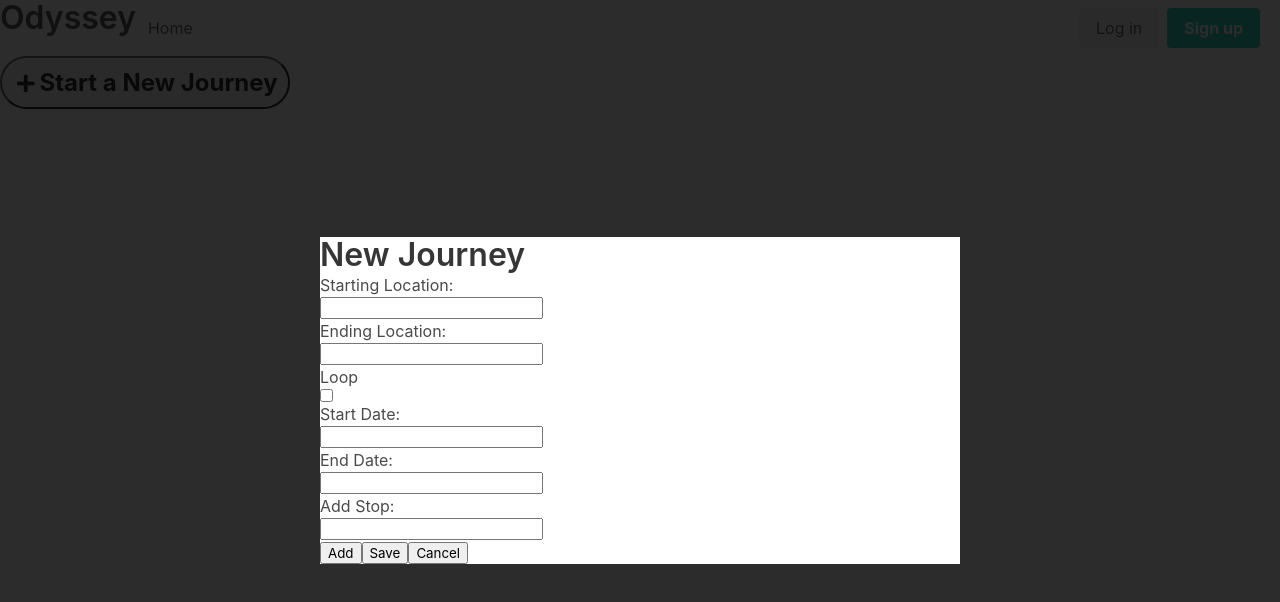
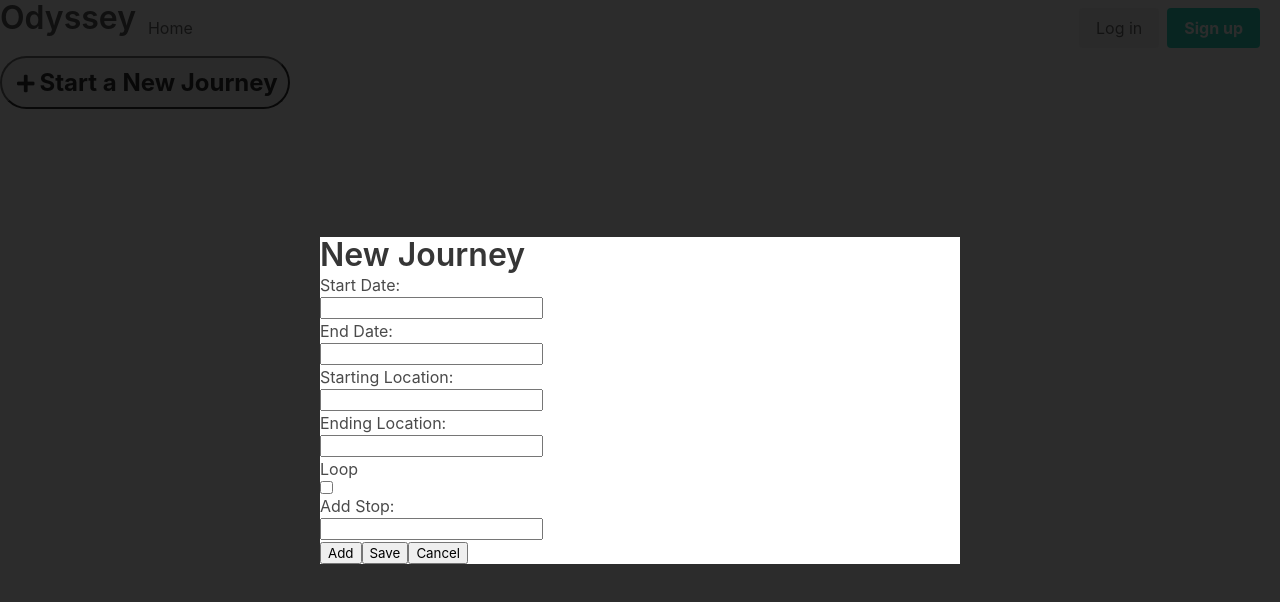
Before and after one commit to hill1635/trip-planner, a React (Create React App) app in the folder client/: page / in a window 1280 px wide. Both pictures are taken after a click on the button "Start a New Journey". Shown: the top 602 px of the page. Built offline with nearby package versions, Linux system fonts and the light colour scheme.

Commit message:
Rearranged options.

```diff
--- a/client/src/components/NewTripModal/index.js
+++ b/client/src/components/NewTripModal/index.js
@@ -23,16 +23,16 @@ function NewTripModal() {
           <h1 className="title">New Journey</h1>
         </div>
         <div className="modal-content">
+            <p>Start Date:</p>
+            <input type="text"></input>
+            <p>End Date:</p>
+            <input type="text"></input>
             <p>Starting Location:</p>
             <input type="text"></input>
             <p>Ending Location:</p>
             <input type="text"></input>
             <p>Loop</p>
             <input type="checkbox"></input>
-            <p>Start Date:</p>
-            <input type="text"></input>
-            <p>End Date:</p>
-            <input type="text"></input>
             <p>Add Stop:</p>
             <input type="text"></input>
             <button className="addStop">Add</button>
```
